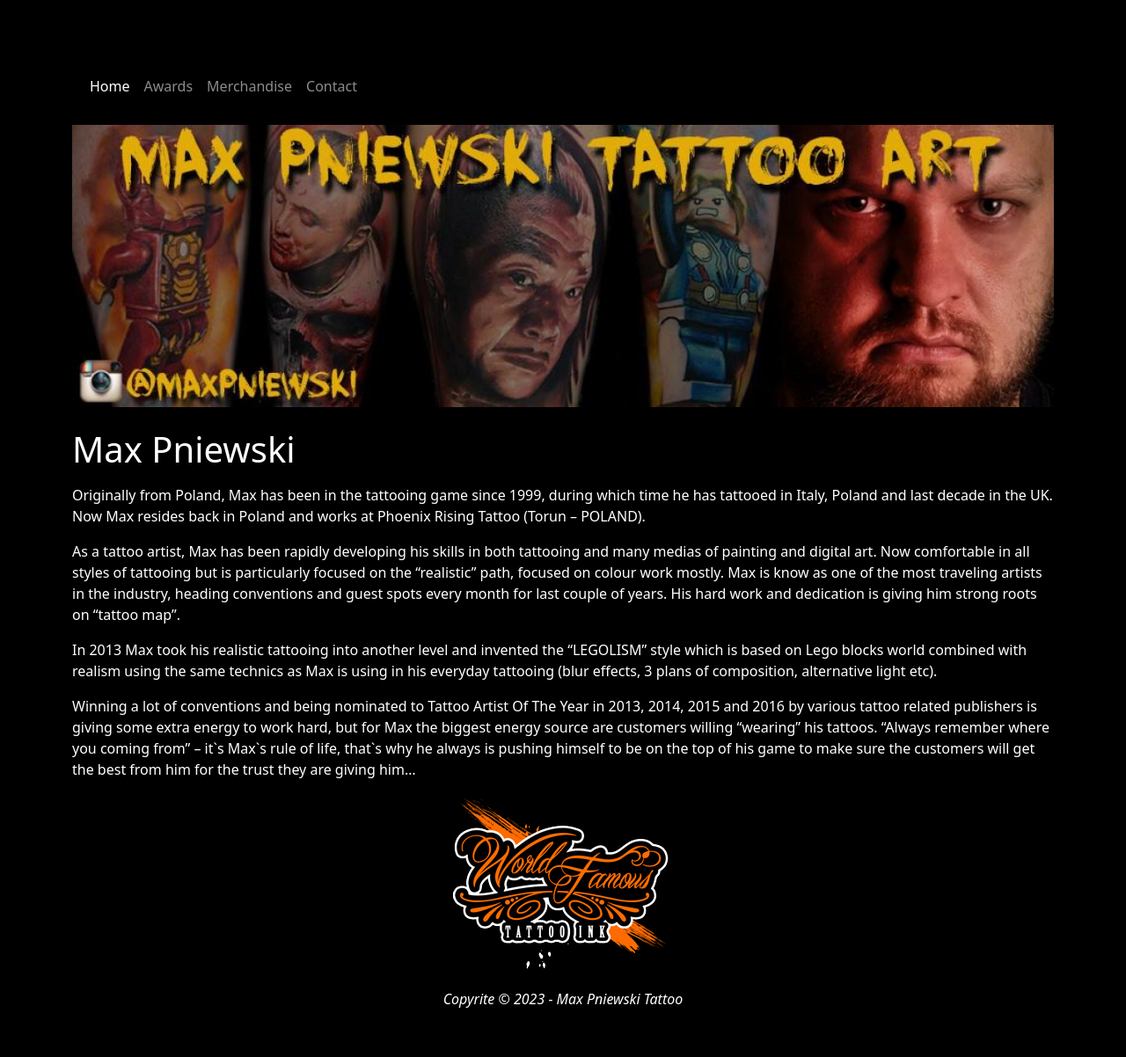
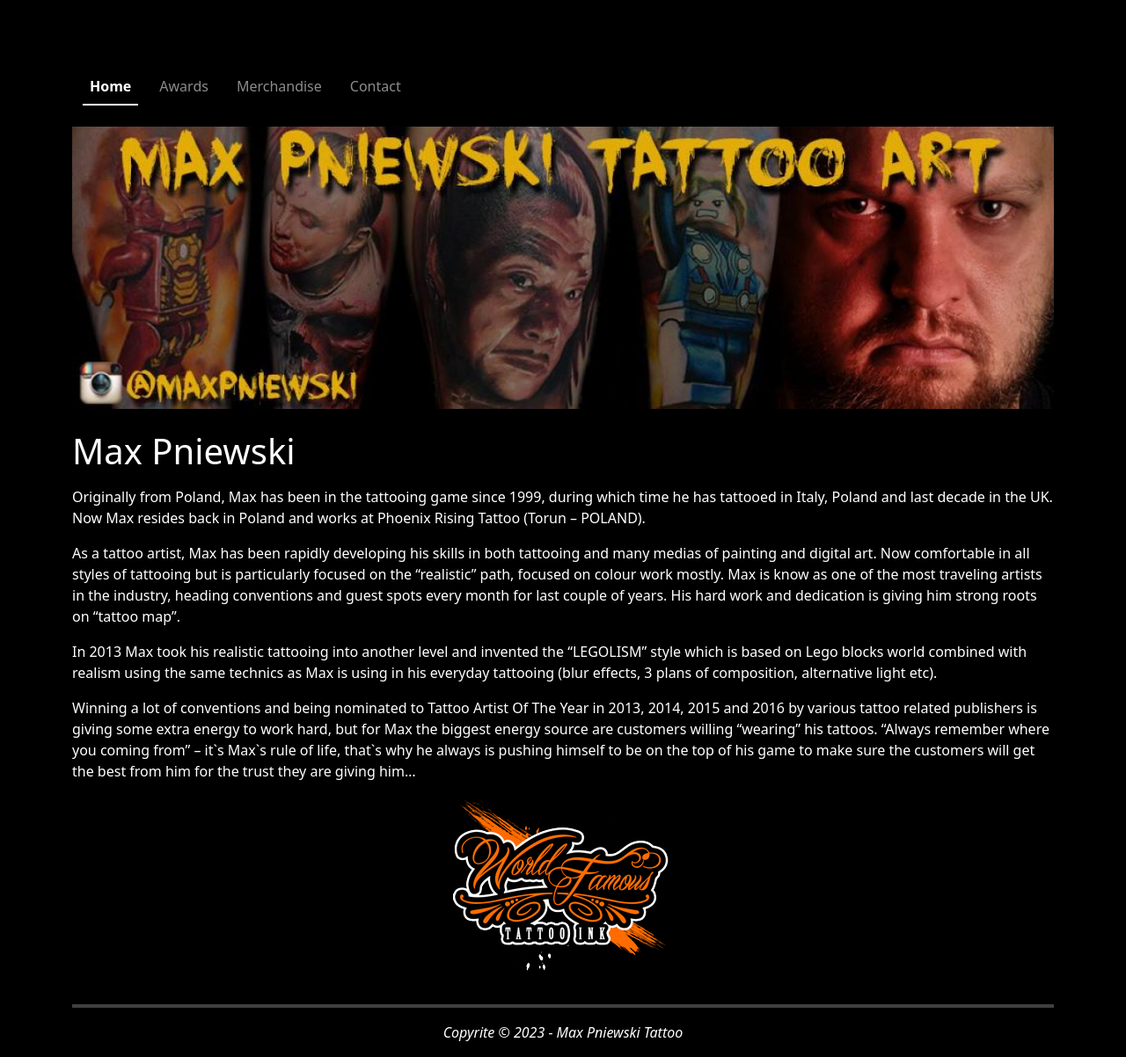
Before and after one commit to MrKiplin/maxpniewskitattoo.com, a plain HTML site: page index.html in a window 1280 px wide. Shown: the whole page at 88% size. Before the commit the page ends 1164 px from the top, so only its background shows below. Drawn offline with nearby package versions, Linux system fonts and the light colour scheme.

Commit message:
Add underlines

```diff
--- a/css/custom.css
+++ b/css/custom.css
@@ -11,6 +11,9 @@ p {
   color: #ffffff;
 }
 
-br {
+hr {
+  border: none;
+  height: 4px;
   color: #ffffff;
+  background-color: #ffffff;
 }
--- a/index.html
+++ b/index.html
@@ -31,7 +31,7 @@
             <span class="navbar-toggler-icon"></span>
           </button>
           <div class="collapse navbar-collapse" id="navbarSupportedContent">
-            <ul class="navbar-nav me-auto mb-2 mb-lg-0">
+            <ul class="navbar-nav nav-underline me-auto mb-2 mb-lg-0">
               <li class="nav-item">
                 <a class="nav-link active" aria-current="page" href="#">Home</a>
               </li>
@@ -85,18 +85,19 @@
         customers will get the best from him for the trust they are giving him…
       </p>
     </div>
-    <div class="container">
+    <footer class="container">
       <div class="text-center">
         <img
           src="img/worldfamoustattooink_logo.png"
           class="rounded mx-auto d-block"
           alt="world-famous-tattoo-logo"
         />
+        <hr />
         <p>
           <i>Copyrite &copy; 2023 - Max Pniewski Tattoo</i>
         </p>
       </div>
-    </div>
+    </footer>
     <script
       src="https://cdn.jsdelivr.net/npm/@popperjs/core@2.11.8/dist/umd/popper.min.js"
       integrity="sha384-I7E8VVD/ismYTF4hNIPjVp/Zjvgyol6VFvRkX/vR+Vc4jQkC+hVqc2pM8ODewa9r"
```
